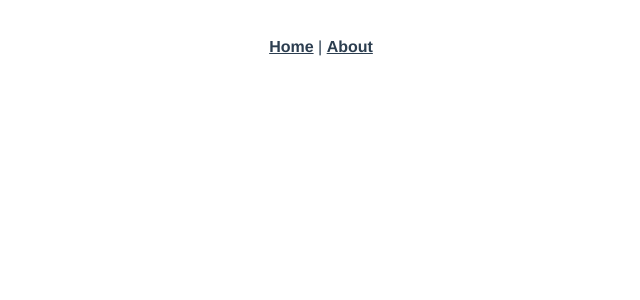
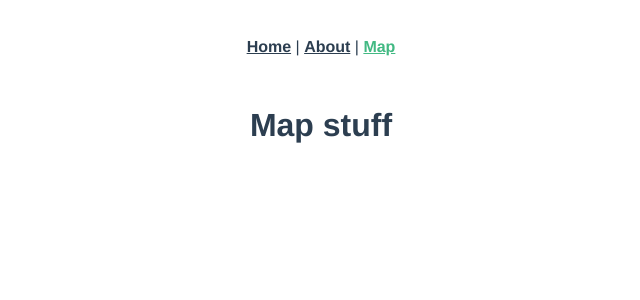
Before and after one commit to actualize-chi-2021-11/vue-component-libraries, a Vue app: page /map in a window 1280 px wide. Before the commit this address had no page. Shown: the top 300 px of the page, without its empty margins (319-959 px from the left). Built offline with nearby package versions, Linux system fonts and the light colour scheme; what vue-chartkick would draw is missing.

Commit message:
Make blank page for map stuff

```diff
--- a/src/App.vue
+++ b/src/App.vue
@@ -3,6 +3,8 @@
     <router-link to="/">Home</router-link>
     |
     <router-link to="/about">About</router-link>
+    |
+    <router-link to="/map">Map</router-link>
   </div>
   <router-view />
 </template>
--- a/src/router/index.js
+++ b/src/router/index.js
@@ -1,5 +1,6 @@
 import { createRouter, createWebHistory } from "vue-router";
 import Home from "../views/Home.vue";
+import Map from "../views/Map.vue";
 
 const routes = [
   {
@@ -15,6 +16,7 @@ const routes = [
     // which is lazy-loaded when the route is visited.
     component: () => import(/* webpackChunkName: "about" */ "../views/About.vue"),
   },
+  { path: "/map", name: "Map", component: Map },
 ];
 
 const router = createRouter({
--- /dev/null
+++ b/src/views/Map.vue
@@ -0,0 +1,3 @@
+<template>
+  <h1>Map stuff</h1>
+</template>
```
